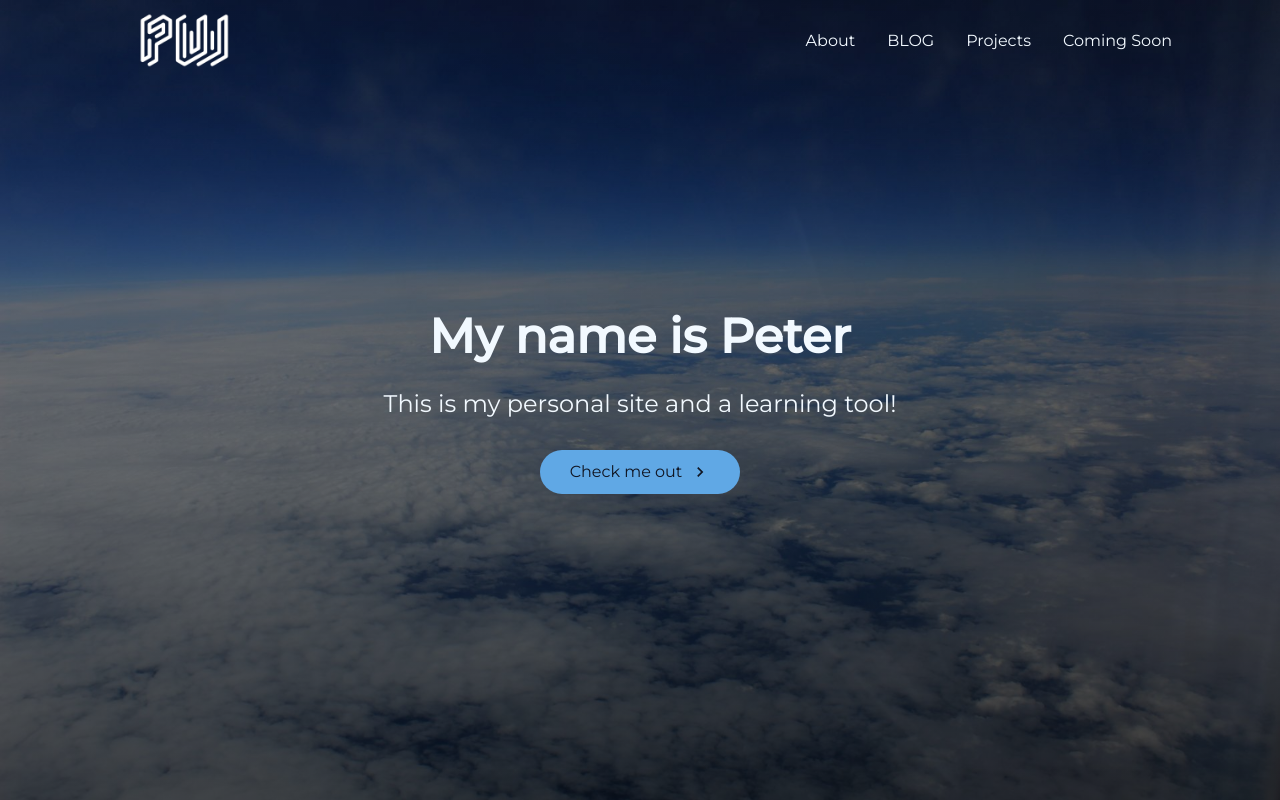
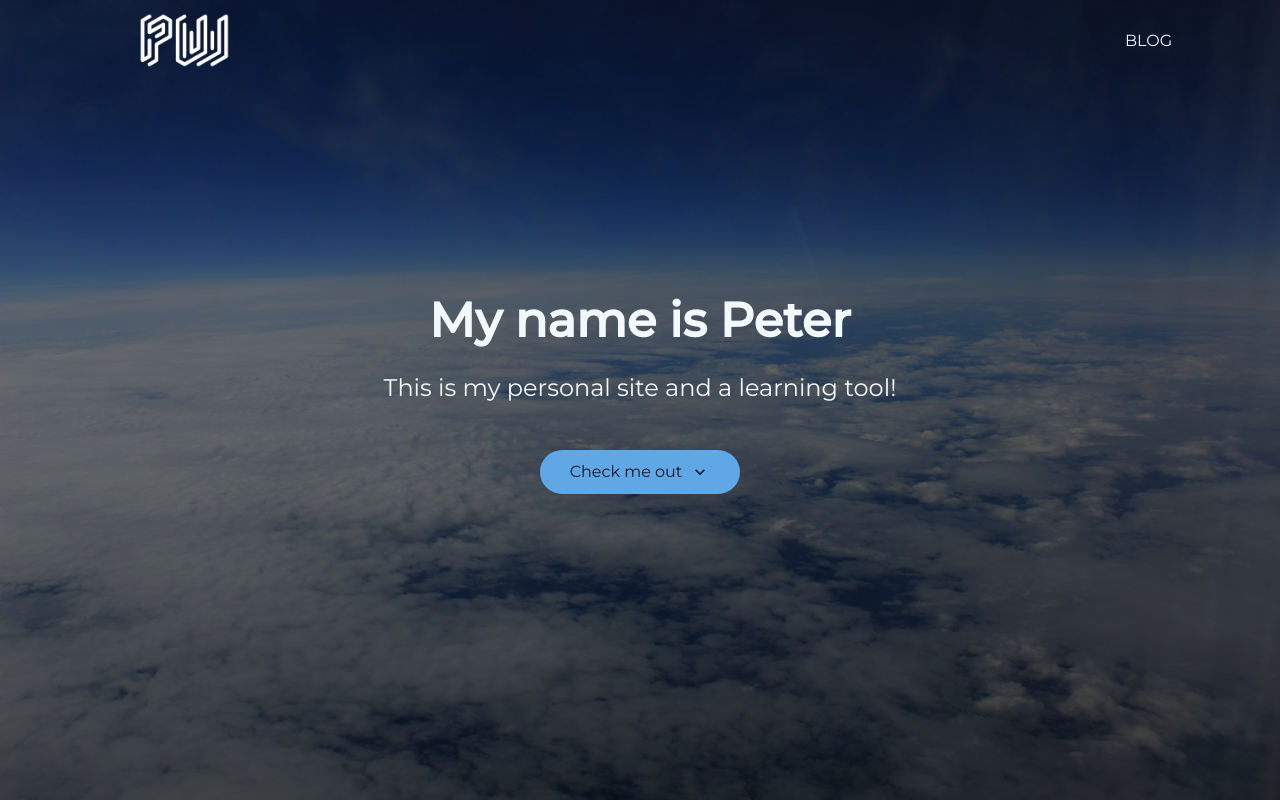
Before and after one commit to sirofwalls/crispy-giggle, a React (Create React App) app: page / in a window 1280 px wide. Shown: the top 800 px of the page. Built offline with nearby package versions, Linux system fonts and the light colour scheme; no server answers.

Commit message:
Changed Links and Scroll Links around for better navigation

```diff
--- a/src/components/ButtonElement.js
+++ b/src/components/ButtonElement.js
@@ -22,6 +22,7 @@ export const ScrollButton = styled(LinkS)`
     align-items: center;
     transition: all 0.2s ease-in-out;
     text-decoration: none;
+    margin: 1rem;
 
     &:hover{
         transition: all 0.2s ease-in-out;
--- a/src/components/HeroSection/Hero.js
+++ b/src/components/HeroSection/Hero.js
@@ -1,5 +1,5 @@
 import React, {useState} from 'react';
-import { HeroContainer, HeroBg, HeroContent, HeroH1, HeroP, ArrowRight, ArrowForward, HeroBtnWrapper } from './HeroElements';
+import { HeroContainer, HeroBg, HeroContent, HeroH1, HeroP, ArrowDown, ArrowSouth, HeroBtnWrapper } from './HeroElements';
 import {ScrollButton} from '../ButtonElement';
 
 const HeroSection = () => {
@@ -16,8 +16,8 @@ const HeroSection = () => {
                 <HeroH1>My name is Peter</HeroH1>
                 <HeroP>This is my personal site and a learning tool!</HeroP>
                 <HeroBtnWrapper>
-                    <ScrollButton to='about' onMouseEnter={onHover} big={0} onMouseLeave={onHover} primary={1} smooth={true} duration={500} spy={true} exact={1} offset={-80}>
-                        Check me out{hover ? <ArrowForward/> : <ArrowRight/>}
+                    <ScrollButton to='about' onMouseEnter={onHover} big={0} onMouseLeave={onHover} primary={1} smooth={true} duration={500} exact={1} offset={-80}>
+                        Check me out{hover ? <ArrowSouth/> : <ArrowDown/>}
                     </ScrollButton>
                 </HeroBtnWrapper>
             </HeroContent>
--- a/src/components/HeroSection/HeroElements.js
+++ b/src/components/HeroSection/HeroElements.js
@@ -1,5 +1,5 @@
 import styled from 'styled-components';
-import {MdKeyboardArrowRight, MdArrowForward} from 'react-icons/md';
+import {MdKeyboardArrowDown, MdArrowDownward} from 'react-icons/md';
 import Image from '../../images/IMG_0370.jpg';
 import { Style } from './../Variables/StyleVariables';
 
@@ -99,16 +99,18 @@ export const HeroP = styled.p`
 export const HeroBtnWrapper = styled.div`
     margin-top: 32px;
     display: flex;
-    flex-direction: column;
+    flex-direction: row;
     align-items: center;
+    justify-content: center;
+    flex-wrap: wrap;
 `
 
-export const ArrowForward = styled(MdArrowForward)`
+export const ArrowSouth = styled(MdArrowDownward)`
     margin-left: 8px;
     font-size: 20px;
 `
 
-export const ArrowRight = styled(MdKeyboardArrowRight)`
+export const ArrowDown = styled(MdKeyboardArrowDown)`
     margin-left: 8px;
     font-size: 20px;
 `
--- a/src/components/MultiInfo/MultiInfoElements.js
+++ b/src/components/MultiInfo/MultiInfoElements.js
@@ -56,7 +56,7 @@ export const MultiInfoIcon = styled.img`
 `
 
 export const MultiInfoH1 = styled.h1`
-    margin-bottom: 24px;
+    margin: 0 1rem 1.5rem 1rem;
     font-size: 48px;
     line-height: 1.1;
     font-weight: 600;
--- a/src/components/Navbar/Navbar.js
+++ b/src/components/Navbar/Navbar.js
@@ -59,12 +59,11 @@ const Navbar = ({toggle}) => {
                         {NavMenuItems.map((item, index) => {
                             return(
                                 <NavItem key={index}>
-                                    <NavLinks to={item.path} smooth={true} duration={500} spy={true} exact='true' offset={-80}>{item.title}</NavLinks>
+                                    <NavLinks to={item.path}>{item.title}</NavLinks>
                                 </NavItem>
                             )
                         })}
-                    </NavMenu>
-                    {user === null ?
+                        {user === null ?
                         (<NavBtn>
                             <NavBtnLink to={'/login'}>Log In</NavBtnLink>
                         </NavBtn>)
@@ -73,6 +72,7 @@ const Navbar = ({toggle}) => {
                             <NavBtnLink onClick={logout}>Log Out</NavBtnLink>
                         </NavBtn>)
                     }
+                    </NavMenu>
                 </NavbarContainer>
             </Nav>
         </>
--- a/src/components/Navbar/NavbarElements.js
+++ b/src/components/Navbar/NavbarElements.js
@@ -1,9 +1,9 @@
 import styled from 'styled-components';
 import {Link as LinkR} from 'react-router-dom';
+import { Style } from './../Variables/StyleVariables';
+import { SiteButton } from '../ButtonElement';
 
-import {Link as LinkS} from 'react-scroll';
 
-import { Style } from './../Variables/StyleVariables';
 
 export const Nav = styled.nav`
     background: ${({navScroll}) => (navScroll ? Style.darkColor : 'transparent')};
@@ -81,7 +81,7 @@ export const NavItem = styled.li`
     height: 80px;
 `
 
-export const NavLinks = styled(LinkS)`
+export const NavLinks = styled(LinkR)`
     color: ${Style.lightColor};
     display: flex;
     align-items: center;
@@ -103,6 +103,7 @@ export const NavLinks = styled(LinkS)`
 export const NavBtn = styled.nav`
     display: flex;
     align-items: center;
+    margin-left: 1rem;
 
     @media screen and (max-width: 768px) {
         display: none;
--- a/src/components/Sidebar/SidebarElements.js
+++ b/src/components/Sidebar/SidebarElements.js
@@ -1,6 +1,5 @@
 import styled from 'styled-components';
 import {Link as LinkR} from 'react-router-dom';
-import {Link as LinkS} from 'react-scroll';
 import {FaTimes} from 'react-icons/fa';
 import { Style } from './../Variables/StyleVariables';
 
@@ -47,7 +46,7 @@ export const SidebarMenu = styled.ul`
     }
 `
 
-export const SidebarLink = styled(LinkS)`
+export const SidebarLink = styled(LinkR)`
     display: flex;
     align-items: center;
     justify-content: center;
--- a/src/components/Variables/NavVariables.js
+++ b/src/components/Variables/NavVariables.js
@@ -1,19 +1,7 @@
 export const NavMenuItems = [
-    {
-        title: 'About',
-        path: 'about'
-    },
     {
         title: 'BLOG',
         path: 'blog'
-    },
-    {
-        title: 'Projects',
-        path: 'projects'
-    },
-    {
-        title: 'Coming Soon',
-        path: 'coming-soon'
     }
 ]
 
```
Also changed, not shown: src/components/Variables/DummyBlogData.js (deleted, +0 -40 lines).
